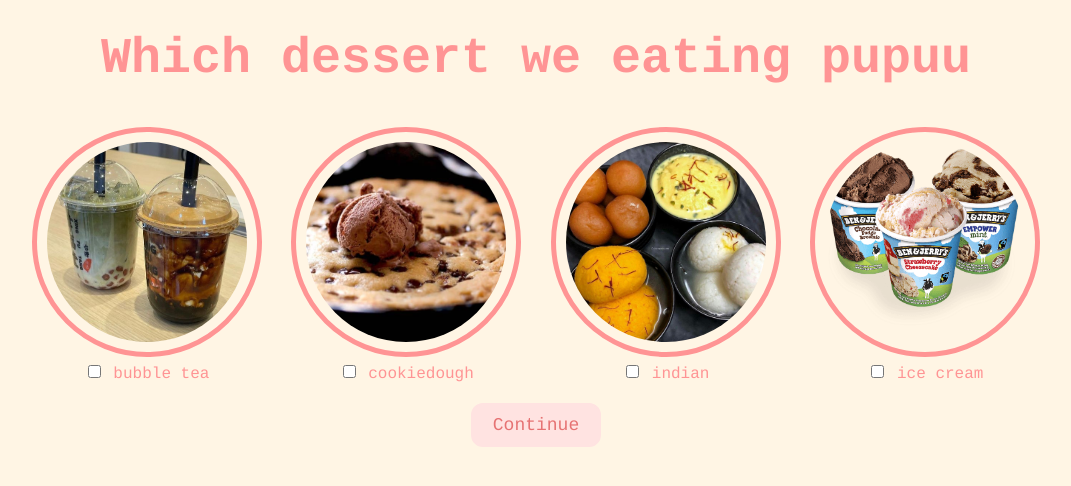
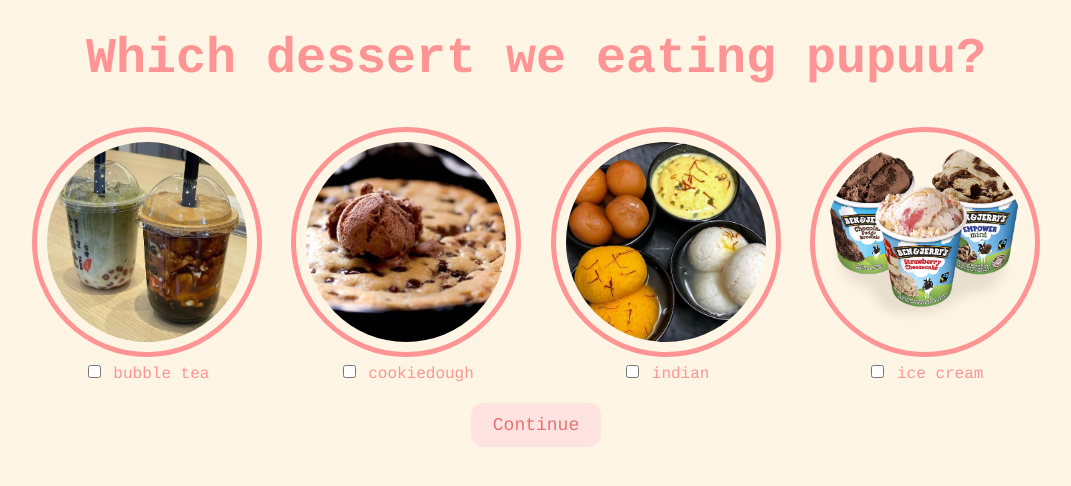
Before and after one commit to ekshishetty/susha, a plain HTML site: page dessert.html in a window 1280 px wide. Shown: the whole page, without its empty margins (104-1175 px from the left). Drawn offline with Linux system fonts and the light colour scheme.

Commit message:
Update dessert.html

```diff
--- a/dessert.html
+++ b/dessert.html
@@ -7,7 +7,7 @@
     <link rel="stylesheet" href="css/dessert.css" />
   </head>
   <body>
-    <div id="dessertquestion">Which dessert we eating pupuu</div>
+    <div id="dessertquestion">Which dessert we eating pupuu?</div>
 
     <div class="dessert-selection">
       <div class="dessert-item">
```
